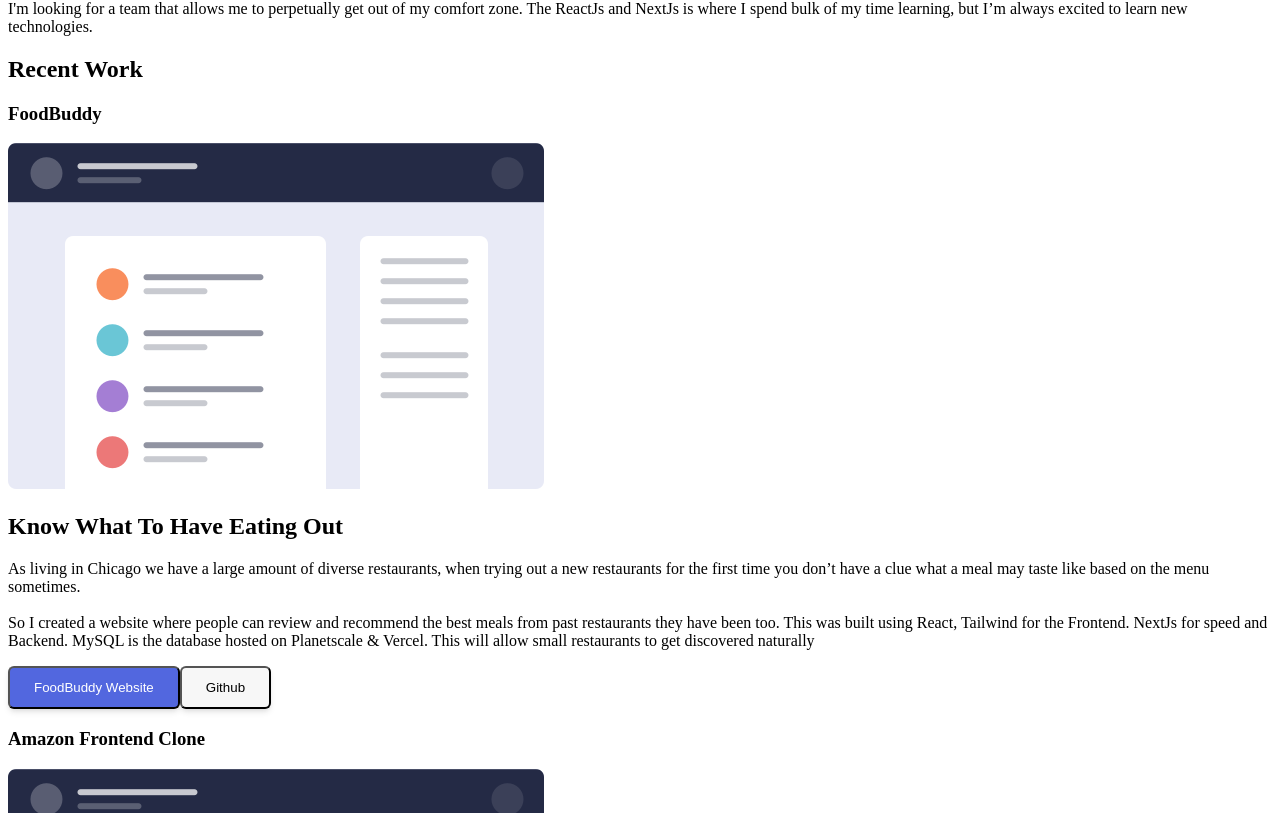
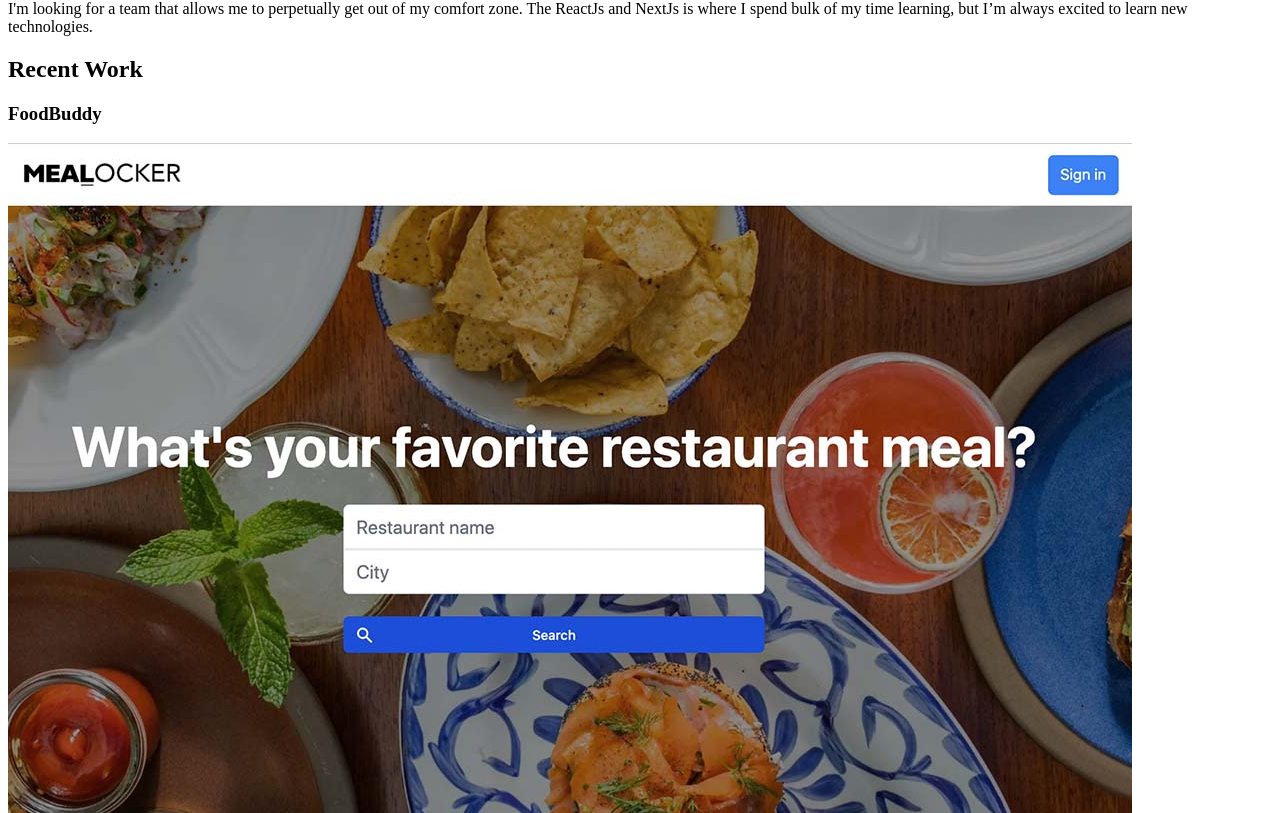
Before and after one commit to KevProDev/Portfolio-Website, a Next.js app: page / in a window 1280 px wide. Shown: the part 647-1460 px from the top of the page. Built offline with nearby package versions, Linux system fonts and the light colour scheme; no server answers.

Commit message:
project image

```diff
--- a/pages/index.js
+++ b/pages/index.js
@@ -83,7 +83,7 @@
               </h3>
               <img
                 className="w-5/6 h-5/6 sm:w-3/4 sm:h-3/4 md:w-full md:h-full"
-                src="/illustration-features-tab-1.png"
+                src="/resume display.jpg"
                 alt="project one"
               />
             </div>
```
Also changed, not shown: public/Home social.jpeg (added), public/resume display.jpg (added).
